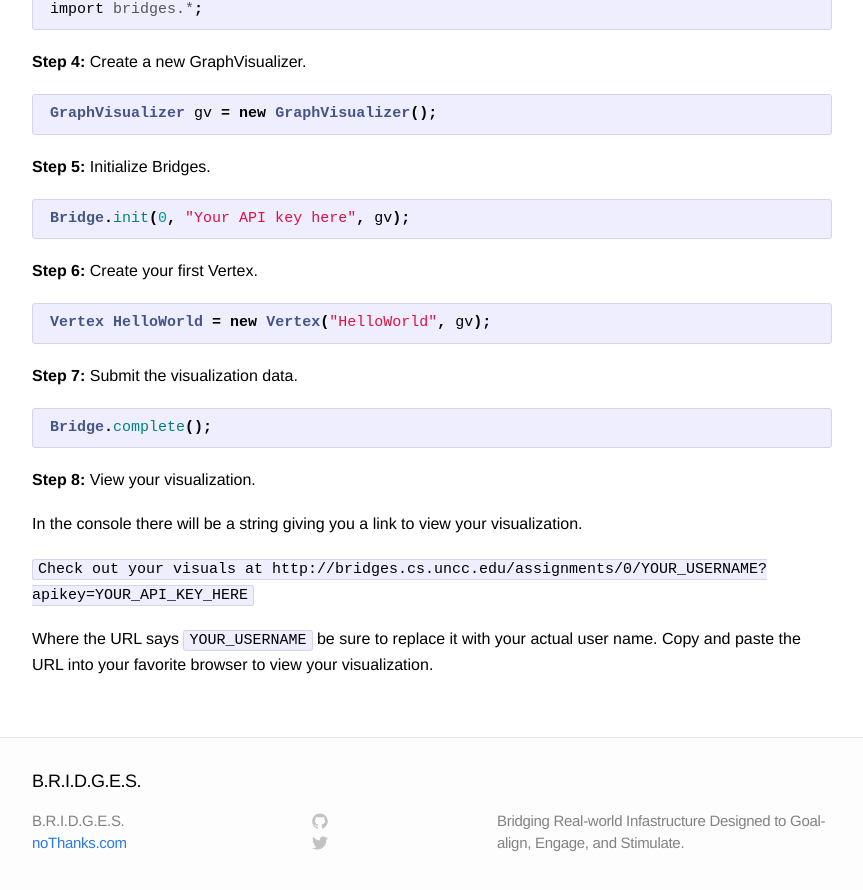
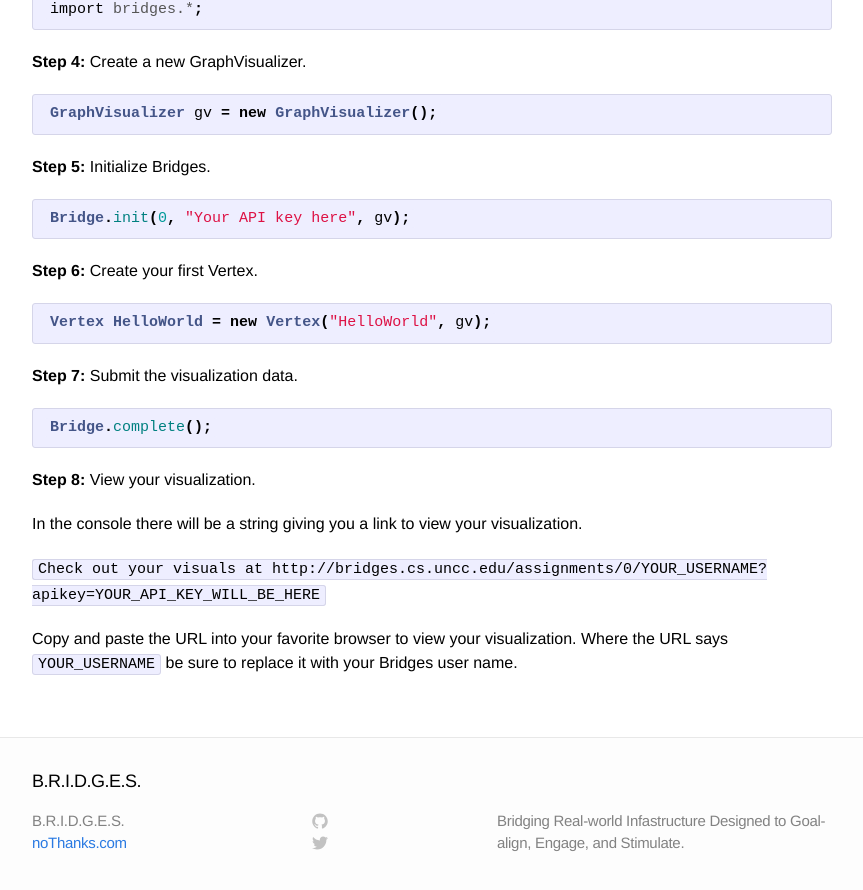
Before and after one commit to Dismembered/Dismembered.github.io, a Jekyll site: the page built from _posts/2014-06-23-HelloWorld-Tutorial.markdown, in a window 1280 px wide and 900 px high, scrolled down 4878 px. Shown: the top 890 px of the window, without its empty margins (208-1071 px from the left). Built offline with Jekyll 4.4.1, drawn with Linux system fonts in a browser that asks for light colours.

Commit message:
Update 2014-06-23-HelloWorld-Tutorial.markdown

```diff
--- a/_posts/2014-06-23-HelloWorld-Tutorial.markdown
+++ b/_posts/2014-06-23-HelloWorld-Tutorial.markdown
@@ -101,6 +101,6 @@
 
 In the console there will be a string giving you a link to view your visualization.
 
-`Check out your visuals at http://bridges.cs.uncc.edu/assignments/0/YOUR_USERNAME?apikey=YOUR_API_KEY_HERE`
+`Check out your visuals at http://bridges.cs.uncc.edu/assignments/0/YOUR_USERNAME?apikey=YOUR_API_KEY_WILL_BE_HERE`
 
-Where the URL says `YOUR_USERNAME` be sure to replace it with your actual user name. Copy and paste the URL into your favorite browser to view your visualization.
+Copy and paste the URL into your favorite browser to view your visualization. Where the URL says `YOUR_USERNAME` be sure to replace it with your Bridges user name.
```
